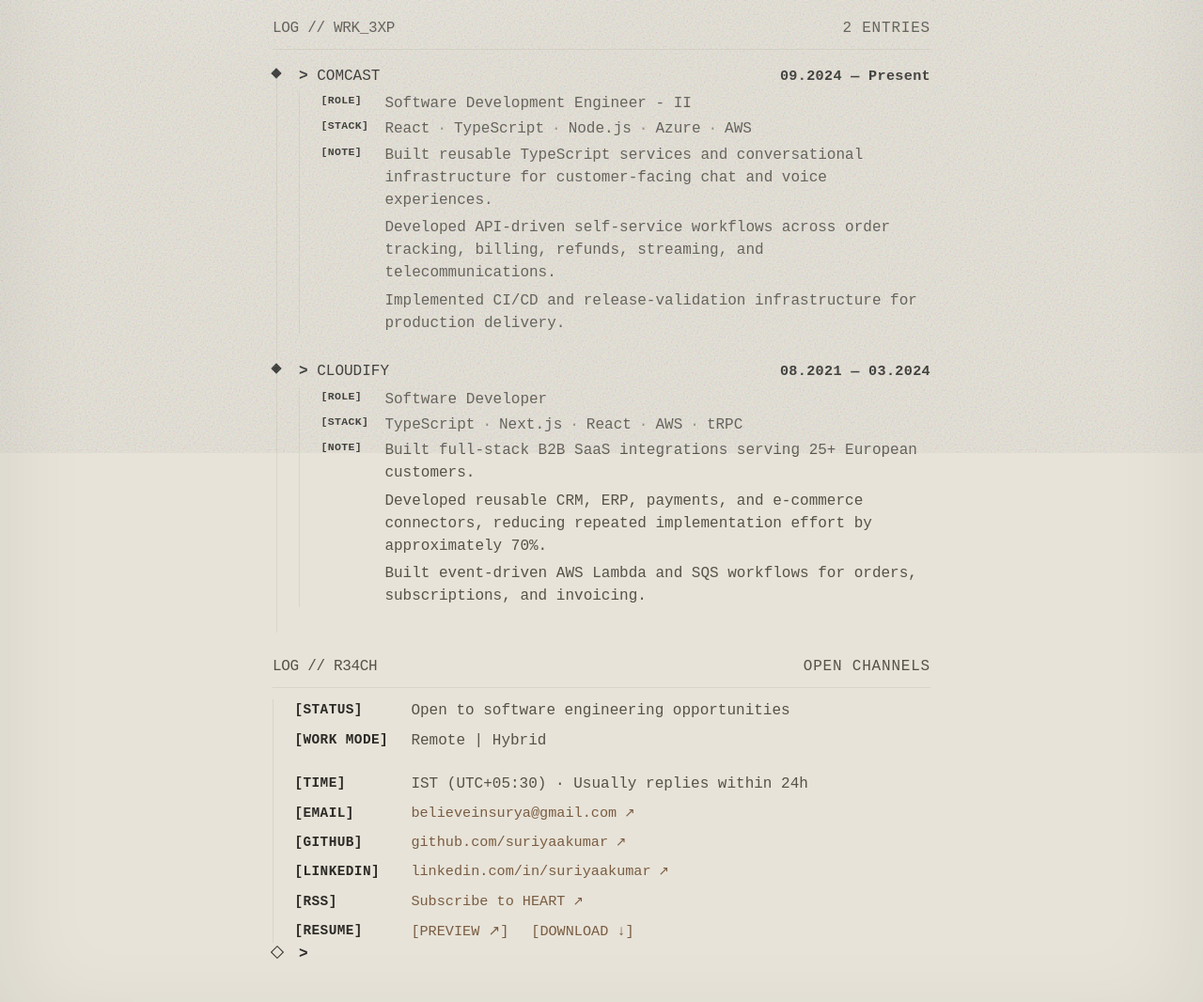
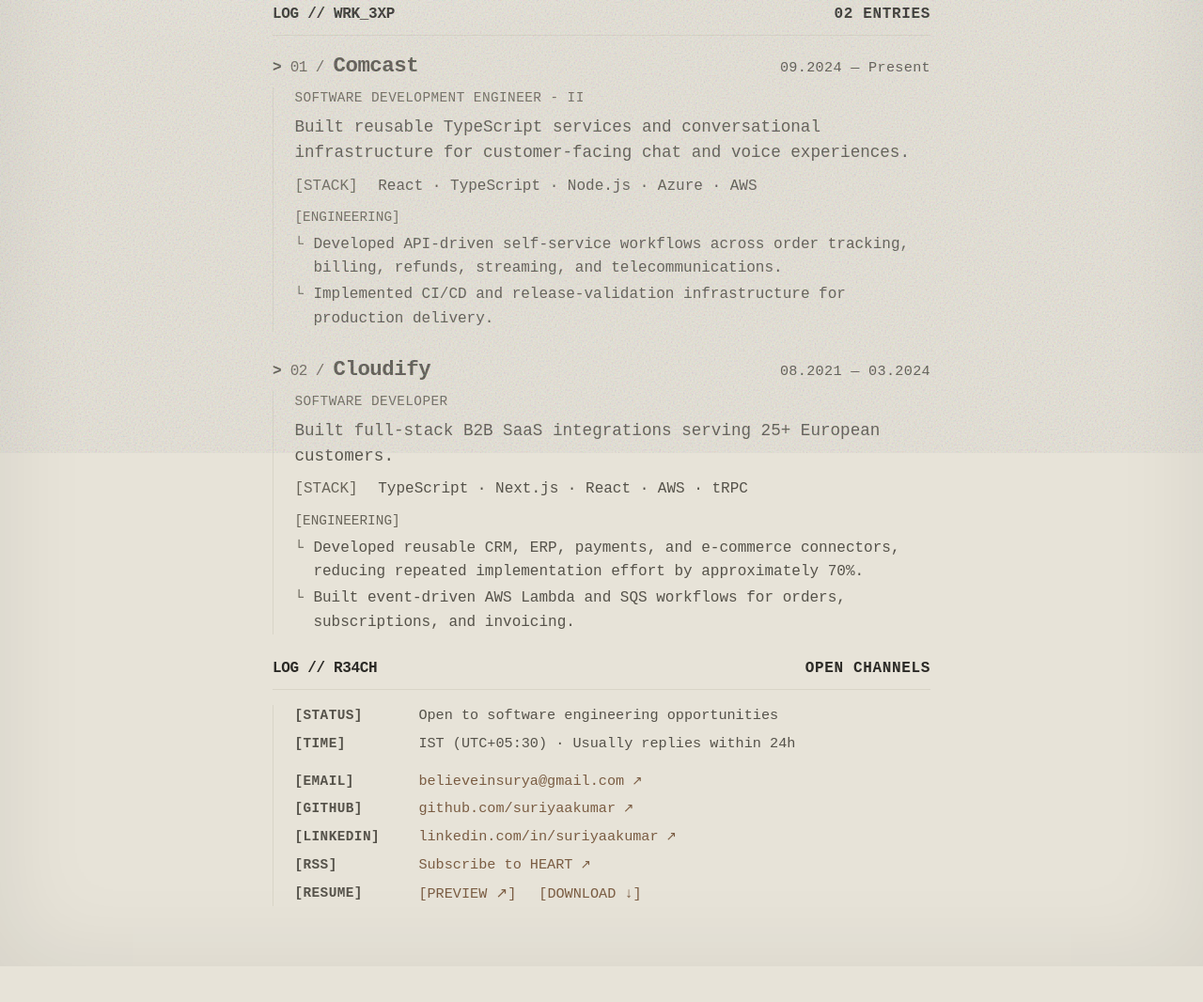
Before and after one commit to suriyaakumar/portfolio, an Astro site: page / in a window 1280 px wide. Shown: the part 318-1384 px from the top of the page at 94% size. After the commit the page ends 1346 px from the top, so only its background shows below. Built offline with nearby package versions, Linux system fonts and the light colour scheme; Astro itself is replaced by a stand-in of ours.

Commit message:
feat: adapt brain styles to face

```diff
--- a/src/pages/index.astro
+++ b/src/pages/index.astro
@@ -17,18 +17,18 @@ interface Experience {
 	details: string[];
 }
 
+interface Contact {
+	key: string;
+	value: string;
+	href: string;
+}
+
 const identity: Field[] = [
 	{ key: "NAME", value: "Suriyaa Kumar" },
 	{ key: "A/S/L", value: "26 / M / Chennai" },
 	{ key: "ROLE", value: "Software Engineer" },
-	{
-		key: "FOCUS",
-		value: "Backend systems · APIs · Full-stack",
-	},
-	{
-		key: "BEYOND",
-		value: "Music, games, anime, writing & the internet",
-	},
+	{ key: "FOCUS", value: "Backend systems · APIs · Full-stack" },
+	{ key: "BEYOND", value: "Music, games, anime, writing & the internet" },
 ];
 
 const experiences: Experience[] = [
@@ -56,40 +56,36 @@ const experiences: Experience[] = [
 	},
 ];
 
-const contacts = [
+const contacts: Contact[] = [
 	{
 		key: "EMAIL",
 		value: "believeinsurya@gmail.com",
 		href: "mailto:believeinsurya@gmail.com",
-		external: false,
 	},
 	{
 		key: "GITHUB",
 		value: "github.com/suriyaakumar",
 		href: "https://github.com/suriyaakumar",
-		external: true,
 	},
 	{
 		key: "LINKEDIN",
 		value: "linkedin.com/in/suriyaakumar",
 		href: "https://linkedin.com/in/suriyaakumar",
-		external: true,
 	},
 	{
 		key: "RSS",
 		value: "Subscribe to HEART",
 		href: "/rss.xml",
-		external: true,
 	},
 ];
 ---
 
 <BaseLayout
 	title="Suriyaa Kumar | Face"
-	description="Software developer specializing in TypeScript, Node.js, React, and backend integrations."
+	description="Software engineer specializing in TypeScript, backend systems, integrations, and full-stack development."
 >
 	<div class="face">
-		<!-- Identity -->
+		<!-- WHOIS -->
 		<section class="profile" aria-labelledby="identity-heading">
 			<div class="portrait">
 				<Image src={portrait} alt="Suriyaa Kumar" priority />
@@ -114,103 +110,104 @@ const contacts = [
 			</div>
 		</section>
 
-		<!-- Experience -->
+		<!-- WORK EXPERIENCE -->
 		<section class="work" aria-labelledby="experience-heading">
 			<header class="section-header">
 				<h2 id="experience-heading">LOG // WRK_3XP</h2>
-				<span>
-					{experiences.length}
-					{experiences.length === 1 ? " ENTRY" : " ENTRIES"}
-				</span>
+				<span
+					>{String(experiences.length).padStart(2, "0")} ENTRIES</span
+				>
 			</header>
 
-			<ol class="rail">
+			<ol class="work-list">
 				{
-					experiences.map((entry) => (
-						<li class="entry">
-							<span class="node" aria-hidden="true" />
-
-							<div class="entry-header">
-								<div class="company">
-									<span class="prompt" aria-hidden="true">
+					experiences.map((entry, index) => (
+						<li class="work-entry">
+							<div class="work-heading">
+								<h3>
+									<span
+										class="work-prompt"
+										aria-hidden="true"
+									>
 										&gt;
 									</span>
-									<span>{entry.org.toUpperCase()}</span>
+									<span class="work-number">
+										{String(index + 1).padStart(2, "0")} /
+									</span>
+									<span class="work-title">{entry.org}</span>
+								</h3>
+
+								<span class="work-period">{entry.period}</span>
 							</div>
 
-								<span class="period">{entry.period}</span>
+							<div class="work-body">
+								<p class="work-subtitle">{entry.role}</p>
+								<p class="work-description">
+									{entry.details[0]}
+								</p>
+
+								<div class="work-meta">
+									<span>[STACK]</span>
+									<span>{entry.stack.join(" · ")}</span>
 								</div>
 
-							<div class="fields">
-								<div class="field">
-									<span class="key">[ROLE]</span>
-									<span class="value">{entry.role}</span>
-								</div>
-
-								<div class="field">
-									<span class="key">[STACK]</span>
-									<div class="value stack">
-										{entry.stack.map((tech) => (
-											<span>{tech}</span>
+								<div class="work-engineering">
+									<span class="engineering-label">
+										[ENGINEERING]
+									</span>
+									<ul>
+										{entry.details
+											.slice(1)
+											.map((detail) => (
+												<li>{detail}</li>
 											))}
-									</div>
-								</div>
-
-								<div class="field">
-									<span class="key">[NOTE]</span>
-									<div class="value notes">
-										{entry.details.map((detail) => (
-											<p>{detail}</p>
-										))}
-									</div>
+									</ul>
 								</div>
 							</div>
 						</li>
 					))
 				}
+			</ol>
+		</section>
 
-				<!-- Contact -->
-				<section
-					class="contact"
-					id="contact"
-					aria-labelledby="contact-heading"
-				>
+		<!-- REACH -->
+		<section class="contact" id="contact" aria-labelledby="contact-heading">
 			<header class="section-header">
 				<h2 id="contact-heading">LOG // R34CH</h2>
 				<span>OPEN CHANNELS</span>
 			</header>
 
 			<div class="fields">
+				<div class="contact-group">
 					<div class="field">
 						<span class="key">[STATUS]</span>
 						<span class="value"
 							>Open to software engineering opportunities</span
 						>
 					</div>
-
-						<div class="field">
-							<span class="key">[WORK MODE]</span>
-							<span class="value">Remote | Hybrid</span>
-						</div>
-
 					<div class="field">
 						<span class="key">[TIME]</span>
 						<span class="value"
 							>IST (UTC+05:30) · Usually replies within 24h</span
 						>
 					</div>
+				</div>
 
+				<div class="contact-group">
 					{
-							contacts.map(({ key, value, href, external }) => (
+						contacts.map(({ key, value, href }) => (
 							<div class="field">
 								<span class="key">[{key}]</span>
-
 								<a
 									class="value contact-link"
 									href={href}
-										target={external ? "_blank" : undefined}
+									target={
+										href.startsWith("https://")
+											? "_blank"
+											: undefined
+									}
 									rel={
-											external
+										href.startsWith("https://")
 											? "noopener noreferrer"
 											: undefined
 									}
@@ -224,7 +221,6 @@ const contacts = [
 
 					<div class="field">
 						<span class="key">[RESUME]</span>
-
 						<div class="resume-actions">
 							<button
 								id="resume-preview"
@@ -246,9 +242,10 @@ const contacts = [
 						</div>
 					</div>
 				</div>
+			</div>
 		</section>
 
-				<!-- Résumé preview -->
+		<!-- RESUME PREVIEW -->
 		<dialog
 			id="resume-dialog"
 			class="resume-dialog"
@@ -256,19 +253,12 @@ const contacts = [
 		>
 			<header class="resume-header">
 				<h2 id="resume-title">LOG // R3SUM3</h2>
-
 				<div class="resume-controls">
-							<a
-								href="/resume.pdf"
-								download="Suriyaa_Kumar_Resume.pdf"
-							>
+					<a href="/resume.pdf" download="Suriyaa_Kumar_Resume.pdf">
 						[DOWNLOAD ↓]
 					</a>
-
 					<form method="dialog">
-								<button type="submit" autofocus>
-									[CLOSE ×]
-								</button>
+						<button type="submit" autofocus>[CLOSE ×]</button>
 					</form>
 				</div>
 			</header>
@@ -281,29 +271,11 @@ const contacts = [
 
 			<footer class="resume-footer">
 				<span>DOCUMENT // PDF</span>
-						<a
-							href="/resume.pdf"
-							target="_blank"
-							rel="noopener noreferrer"
-						>
+				<a href="/resume.pdf" target="_blank" rel="noopener noreferrer">
 					[OPEN EXTERNALLY ↗]
 				</a>
 			</footer>
 		</dialog>
-
-				<!-- Terminal cursor -->
-				<li class="entry end">
-					<span class="node" aria-hidden="true"></span>
-
-					<div class="entry-header">
-						<div class="company">
-							<span class="prompt" aria-hidden="true">&gt;</span>
-							<span class="cursor">_</span>
-						</div>
-					</div>
-				</li>
-			</ol>
-		</section>
 	</div>
 </BaseLayout>
 
@@ -311,36 +283,29 @@ const contacts = [
 	function initializeResumePreview() {
 		const button =
 			document.querySelector<HTMLButtonElement>("#resume-preview");
-
 		const dialog =
 			document.querySelector<HTMLDialogElement>("#resume-dialog");
 
 		if (!button || !dialog) return;
 
 		button.onclick = () => {
-			if (!dialog.open) {
-				dialog.showModal();
-			}
+			if (!dialog.open) dialog.showModal();
 		};
 
 		dialog.onclick = (event) => {
 			if (event.target !== dialog) return;
 
 			const rect = dialog.getBoundingClientRect();
-
 			const outside =
 				event.clientX < rect.left ||
 				event.clientX > rect.right ||
 				event.clientY < rect.top ||
 				event.clientY > rect.bottom;
 
-			if (outside) {
-				dialog.close();
-			}
+			if (outside) dialog.close();
 		};
 	}
 
-	// Initialize on ordinary page loads.
 	if (document.readyState === "loading") {
 		document.addEventListener("DOMContentLoaded", initializeResumePreview, {
 			once: true,
@@ -349,6 +314,5 @@ const contacts = [
 		initializeResumePreview();
 	}
 
-	// Reinitialize after Astro client-side navigation.
 	document.addEventListener("astro:page-load", initializeResumePreview);
 </script>
--- a/src/styles/face.css
+++ b/src/styles/face.css
@@ -1,21 +1,25 @@
 /* =========================================
-   FACE — BASE
+   FACE — MAIN CONTAINER
    ========================================= */
 
 .face {
     width: 100%;
     max-width: 700px;
+    min-width: 0;
     margin-inline: auto;
+    box-sizing: border-box;
 
     font-family: var(--font-mono, monospace);
     font-size: 1rem;
     line-height: 1.6;
     color: var(--ink);
     text-align: left;
+
+    --face-muted: #686459;
 }
 
 /* =========================================
-   SHARED — HEADERS
+   SHARED — SECTION HEADERS
    ========================================= */
 
 .face .section-header {
@@ -24,13 +28,15 @@
     align-items: baseline;
     gap: 1rem;
 
+    width: 100%;
     padding-bottom: 0.5rem;
-    border-bottom: 1px solid var(--paper-edge);
+    border-bottom: 1px solid var(--paper-edge, #D8D4C7);
 
-    color: var(--ink-soft);
+    color: var(--ink, #2B2A26);
     font-size: 1rem;
-    font-weight: 500;
-    letter-spacing: 0.05em;
+    font-weight: 700;
+    line-height: 1.6;
+    letter-spacing: 0.04em;
     text-transform: uppercase;
 }
 
@@ -40,8 +46,7 @@
     font: inherit;
 }
 
-.face .section-header > span,
-.face .identity .section-header > span {
+.face .section-header > span {
     color: inherit;
     font: inherit;
     white-space: nowrap;
@@ -69,14 +74,14 @@
 
 .face .key {
     flex-shrink: 0;
-    color: var(--ink);
+    color: var(--ink-soft, #55524A);
+    font-weight: 600;
     letter-spacing: 0.03em;
 }
 
 .face .value {
     flex: 1;
     min-width: 0;
-
     color: var(--ink-soft, #55524A);
     line-height: 1.55;
     text-align: left;
@@ -84,7 +89,7 @@
 }
 
 /* =========================================
-   IDENTITY
+   WHOIS — PROFILE
    ========================================= */
 
 .face .profile {
@@ -96,10 +101,8 @@
 .face .portrait {
     flex-shrink: 0;
     box-sizing: border-box;
-
-    width: 160px;
-    height: 190px;
-
+    width: 130px;
+    height: 210px;
     padding: 4px;
     border: 1px solid var(--paper-edge, #D8D4C7);
     background: var(--paper, #EDEAE1);
@@ -110,10 +113,10 @@
     display: block;
     width: 100%;
     height: 100%;
-
     object-fit: cover;
-    transform: scale(2);
-    transform-origin: bottom;
+    /* Move the roof out of frame and center the subject. */
+    transform: scale(1.8);
+    transform-origin: center bottom;
 }
 
 .face .identity {
@@ -121,14 +124,13 @@
     min-width: 0;
 }
 
-.face .identity .field {
-    gap: 0.5rem;
+.face .identity .section-header {
+    margin-bottom: 0.75rem;
 }
 
 .face .identity .key {
     width: 5.25rem;
     font-size: 1rem;
-    font-weight: 600;
 }
 
 .face .identity .value {
@@ -137,255 +139,223 @@
 }
 
 /* =========================================
-   EXPERIENCE
+   WORK — BRAIN-STYLE ENTRIES
    ========================================= */
 
+.face .work {
+    margin-top: 1.25rem;
+}
 
 .face .work .section-header {
     margin-bottom: 1rem;
 }
 
-.face .rail {
+.face .work-list {
+    display: flex;
+    flex-direction: column;
+    gap: 1.5rem;
+    width: 100%;
+    min-width: 0;
     list-style: none;
     margin: 0;
     padding: 0;
 }
 
-.face .entry {
-    position: relative;
-    padding-left: 1.75rem;
-    padding-bottom: 1.5rem;
+.face .work-entry {
+    width: 100%;
+    min-width: 0;
+    margin: 0;
+    box-sizing: border-box;
 }
 
-/* Vertical rail */
-
-.face .entry::before {
-    content: "";
-    position: absolute;
-
-    left: 4px;
-    top: 0.35rem;
-    bottom: 0;
-
-    width: 1px;
-    background: var(--paper-edge, #D8D4C7);
-}
-
-.face .entry:last-child::before {
-    display: none;
-}
-
-/* Timeline nodes */
-
-.face .node {
-    position: absolute;
-    left: 0;
-    top: 0.3rem;
-
-    width: 8px;
-    height: 8px;
-
-    background: var(--accent, #2A2A28);
-    transform: rotate(45deg);
-}
-
-/* Company + period */
-
-.face .entry-header {
+.face .work-heading {
     display: flex;
     justify-content: space-between;
     align-items: baseline;
-    gap: 0.6rem;
-    margin-bottom: 0.25rem;
+    gap: 1rem;
+    margin: 0 0 0.35rem;
+    padding: 0;
+    text-align: left;
 }
 
-.face .company {
+.face .work-heading h3 {
     display: flex;
     align-items: baseline;
     gap: 0.6rem;
+    min-width: 0;
+    margin: 0;
+    padding: 0;
+    font-family: var(--font-mono, monospace);
+    font-weight: 400;
+    line-height: 1.5;
 }
 
-.face .prompt {
-    color: var(--accent, #2A2A28);
-    font-weight: 700;
+.face .work-prompt {
+    color: var(--ink-soft, #55524A);
+    font-size: 1rem;
+    font-weight: 600;
 }
 
-.face .period {
-    color: var(--ink);
+.face .work-number {
+    color: var(--face-muted);
+    font-size: 1rem;
+    font-weight: 400;
+    white-space: nowrap;
+}
+
+.face .work-title {
+    color: var(--ink-soft, #55524A);
+    font-family: var(--font-mono, monospace);
+    font-size: 1.4rem;
+    font-weight: 600;
+    line-height: 1.5;
+    letter-spacing: -0.02em;
+    text-transform: none;
+}
+
+.face .work-period {
+    color: var(--ink-soft, #55524A);
     font-size: 0.95rem;
-    font-weight: 600;
+    font-weight: 500;
     letter-spacing: 0.02em;
     white-space: nowrap;
 }
 
-/* Experience fields */
-
-.face .work .field {
-    margin-bottom: 0.2rem;
+.face .work-body {
+    width: 100%;
+    min-width: 0;
+    box-sizing: border-box;
+    margin-left: 0;
+    padding-left: 1.4rem;
+    border-left: 1px solid var(--paper-edge, #D8D4C7);
 }
 
-.face .work .key {
-    width: 3.5rem;
-    font-size: 0.72rem;
-    font-weight: 600;
-    color: var(--ink);
+.face .work-subtitle {
+    margin: 0 0 0.4rem;
+    color: var(--face-muted);
+    font-size: 0.9rem;
+    font-weight: 400;
+    line-height: 1.6;
+    letter-spacing: 0.03em;
+    text-transform: uppercase;
 }
 
-.face .work .value {
+.face .work-description {
+    width: 100%;
+    margin: 0 0 0.65rem;
+    color: var(--ink-soft, #55524A);
+    font-size: 1.1rem;
+    font-weight: 400;
+    line-height: 1.5;
+    text-align: left;
+}
+
+.face .work-meta {
+    display: block;
+    margin-bottom: 0.65rem;
+    color: var(--ink-soft, #55524A);
+    font-size: 1rem;
     line-height: 1.5;
 }
 
-/* Technology stack */
-
-.face .stack {
-    display: flex;
-    flex-wrap: wrap;
-    column-gap: 0.5rem;
-    row-gap: 0.25rem;
+.face .work-meta > span:first-child {
+    color: var(--face-muted);
+    margin-right: 0.75rem;
 }
 
-.face .stack span:not(:last-child)::after {
-    content: "·";
-    color: var(--ink-faint);
-    margin-left: 0.5rem;
+.face .work-engineering {
+    margin-bottom: 0;
 }
 
-/* Accomplishments */
-
-.face .notes {
-    display: flex;
-    flex-direction: column;
-    gap: 0.35rem;
+.face .engineering-label {
+    display: block;
+    margin-bottom: 0.3rem;
+    color: var(--face-muted);
+    font-size: 0.9rem;
+    line-height: 1.6;
 }
 
-.face .notes p {
+.face .work-engineering ul {
+    list-style: none;
     margin: 0;
+    padding: 0;
+}
+
+.face .work-engineering li {
+    position: relative;
+    padding-left: 1.25rem;
+    margin-bottom: 0.15rem;
+    color: var(--ink-soft, #55524A);
+    font-size: 1rem;
+    line-height: 1.6;
     text-align: left;
 }
 
-/* Terminal cursor */
-
-.face .entry.end {
-    padding-bottom: 0;
+.face .work-engineering li::before {
+    content: "└";
+    position: absolute;
+    left: 0;
+    color: var(--face-muted);
 }
 
-.face .end .node {
-    background: transparent;
-    border: 1px solid var(--accent, #2A2A28);
-}
-
-.face .cursor {
-    color: var(--accent, #2A2A28);
-    animation: face-blink 1.1s step-end infinite;
-}
-
-@keyframes face-blink {
-    50% {
-        opacity: 0;
-    }
+.face .work-engineering li:last-child {
+    margin-bottom: 0;
 }
 
 /* =========================================
-   RESPONSIVE
+   REACH — CONTACT
    ========================================= */
 
-@media (max-width: 480px) {
-    .face .profile {
-        flex-direction: column;
-        align-items: center;
-        gap: 1rem;
-    }
-
-    .face .portrait {
-        width: 110px;
-        height: 140px;
-    }
-
-    .face .identity {
-        width: 100%;
-    }
-
-    .face .section-header {
-        font-size: 0.8rem;
-    }
-
-    .face .fields {
-        padding-left: 0.85rem;
-    }
-
-    .face .field {
-        gap: 0.5rem;
-    }
-
-    .face .identity .key {
-        width: 5.25rem;
-        font-size: 0.85rem;
-    }
-
-    .face .identity .value {
-        font-size: 0.85rem;
-    }
-
-    .face .entry {
-        padding-left: 1.25rem;
-        padding-bottom: 1.25rem;
-    }
-
-    .face .entry-header {
-        flex-direction: column;
-        align-items: flex-start;
-        gap: 0.25rem;
-    }
-
-    .face .period {
-        margin-left: 1.2rem;
-        font-size: 0.85rem;
-    }
-
-    .face .work .value {
-        font-size: 0.9rem;
-    }
+.face .contact {
+    margin-top: 1.5rem;
+    scroll-margin-top: 5rem;
 }
 
-@media (prefers-reduced-motion: reduce) {
-    .face .cursor {
-        animation: none;
-    }
+.face .contact .section-header {
+    margin-bottom: 1rem;
 }
 
-/* =========================================
-   CONTACT
-   ========================================= */
-
-.face .work,
-.face .contact {
-    margin-top: 1.5rem;
+.face .contact-group {
+    display: flex;
+    flex-direction: column;
+    gap: 0.4rem;
 }
 
-.face .identity .section-header,
-.face .contact .section-header {
-    margin-bottom: 0.75rem;
+.face .contact-group + .contact-group {
+    margin-top: 1rem;
+}
+
+.face .contact .field {
+    margin: 0;
 }
 
 .face .contact .key {
-    width: 7rem;
+    width: 7.5rem;
     font-size: 0.9rem;
     font-weight: 600;
+}
+
+.face .contact .value {
+    font-size: 0.95rem;
 }
 
 .face .contact-link {
     display: inline-flex;
     align-items: baseline;
     gap: 0.5rem;
+    flex: 0 1 auto;
     width: fit-content;
-
+    min-width: 0;
     color: var(--accent-face, #7A5C42);
     font-size: 0.95rem;
     font-weight: 500;
     text-decoration: none;
     overflow-wrap: anywhere;
+}
 
-    transition: color 150ms ease;
+.face .contact-link span {
+    flex-shrink: 0;
+    font-size: 0.85rem;
 }
 
 .face .contact-link:hover {
@@ -394,59 +364,10 @@
     text-underline-offset: 4px;
 }
 
-/* Contact field spacing */
-
-.face .contact .fields {
-    display: flex;
-    flex-direction: column;
-    gap: 0.5rem;
-}
-
-.face .contact .field {
-    margin-bottom: 0;
-}
-
-/* Separate availability from contact links */
-
-.face .contact .field:nth-child(2) {
-    margin-bottom: 0.9rem;
-}
-
-.face .contact-link:focus-visible {
-    outline: 2px solid var(--accent-face, #7A5C42);
-    outline-offset: 4px;
-}
-
-.face .contact-link span {
-    flex-shrink: 0;
-    font-size: 0.85rem;
-}
-
-/* Mobile */
-
-@media (max-width: 480px) {
-    .face .contact .key {
-        width: 6.5rem;
-        font-size: 0.85rem;
-    }
-
-    .face .work,
-    .face .contact {
-        margin-top: 1.25rem;
-    }
-
-    .face .contact-link {
-        font-size: 0.85rem;
-    }
-}
-
-/* =========================================
-   RESUME — ACTIONS
-   ========================================= */
-
 .face .resume-actions {
     display: flex;
     flex-wrap: wrap;
+    align-items: baseline;
     gap: 1.5rem;
 }
 
@@ -454,11 +375,11 @@
     padding: 0;
     border: none;
     background: none;
-
     color: var(--accent-face, #7A5C42);
-    font: inherit;
+    font-family: inherit;
     font-size: 0.95rem;
     font-weight: 500;
+    line-height: inherit;
     text-decoration: none;
     cursor: pointer;
 }
@@ -470,24 +391,20 @@
 }
 
 /* =========================================
-   RESUME — MODAL
+   RESUME — PREVIEW DIALOG
    ========================================= */
 
 .face .resume-dialog {
     box-sizing: border-box;
-
     width: min(900px, calc(100vw - 2rem));
     height: min(850px, calc(100dvh - 2rem));
     max-width: none;
     max-height: none;
-
     margin: auto;
     padding: 0;
-
     background: var(--paper, #EDEAE1);
     border: 1px solid var(--paper-edge, #D8D4C7);
     color: var(--ink);
-
     font-family: var(--font-mono, monospace);
 }
 
@@ -500,22 +417,18 @@
     background: rgba(25, 24, 22, 0.7);
 }
 
-/* Header */
-
 .face .resume-header {
     display: flex;
     align-items: center;
     justify-content: space-between;
     gap: 1rem;
-
     padding: 0.9rem 1.25rem;
     border-bottom: 1px solid var(--paper-edge);
 }
 
 .face .resume-header h2 {
     margin: 0;
-
-    color: var(--ink-faint);
+    color: var(--face-muted);
     font-size: 0.92rem;
     font-weight: 600;
     letter-spacing: 0.05em;
@@ -527,15 +440,18 @@
     gap: 1.5rem;
 }
 
+.face .resume-controls form {
+    margin: 0;
+}
+
 .face .resume-controls a,
 .face .resume-controls button,
 .face .resume-footer a {
     padding: 0;
     border: none;
     background: none;
-
-    color: var(--accent-face);
-    font: inherit;
+    color: var(--accent-face, #7A5C42);
+    font-family: inherit;
     font-size: 0.8rem;
     text-decoration: none;
     cursor: pointer;
@@ -548,8 +464,6 @@
     text-underline-offset: 4px;
 }
 
-/* PDF viewer */
-
 .face .resume-viewer {
     display: block;
     flex: 1;
@@ -559,32 +473,130 @@
     background: white;
 }
 
-/* Footer */
-
 .face .resume-footer {
     display: flex;
     justify-content: space-between;
     gap: 1rem;
-
     padding: 0.65rem 1.25rem;
     border-top: 1px solid var(--paper-edge);
-
-    color: var(--ink-faint);
+    color: var(--face-muted);
     font-size: 0.75rem;
 }
 
-/* Keyboard accessibility */
-
+.face .contact-link:focus-visible,
 .face .resume-link:focus-visible,
 .face .resume-dialog a:focus-visible,
 .face .resume-dialog button:focus-visible {
-    outline: 2px solid var(--accent-face);
+    outline: 2px solid var(--accent-face, #7A5C42);
     outline-offset: 4px;
 }
 
-/* Mobile */
+/* =========================================
+   FACE — PAGE LAYOUT
+   ========================================= */
+
+main:has(> .face) {
+    align-items: stretch;
+    text-align: left;
+    gap: 0;
+    padding-top: 1.5rem;
+    padding-bottom: 4rem;
+}
+
+main:has(> .face) > .face {
+    width: 100%;
+    max-width: 700px;
+    margin-inline: auto;
+    padding: 0;
+    box-sizing: border-box;
+}
+
+/* =========================================
+   RESPONSIVE
+   ========================================= */
 
 @media (max-width: 600px) {
+    .face .section-header {
+        font-size: 0.85rem;
+    }
+
+    .face .profile {
+        flex-direction: column;
+        align-items: center;
+        gap: 1rem;
+    }
+
+    .face .portrait {
+        width: 110px;
+        height: 140px;
+    }
+
+    .face .portrait img {
+        transform: scale(1.45);
+        transform-origin: center bottom;
+    }
+
+    .face .identity {
+        width: 100%;
+    }
+
+    .face .identity .key,
+    .face .identity .value {
+        font-size: 0.85rem;
+    }
+
+    .face .fields {
+        padding-left: 0.85rem;
+    }
+
+    .face .work-heading {
+        flex-direction: column;
+        align-items: flex-start;
+        gap: 0.25rem;
+    }
+
+    .face .work-title {
+        font-size: 1.25rem;
+    }
+
+    .face .work-number {
+        font-size: 0.9rem;
+    }
+
+    .face .work-period {
+        font-size: 0.85rem;
+        margin-left: 1.5rem;
+    }
+
+    .face .work-description {
+        font-size: 1rem;
+        line-height: 1.75;
+    }
+
+    .face .work-meta,
+    .face .work-engineering li {
+        font-size: 1rem;
+    }
+
+    .face .work-subtitle,
+    .face .engineering-label {
+        font-size: 0.875rem;
+    }
+
+    .face .contact .key {
+        width: 6.5rem;
+        font-size: 0.85rem;
+    }
+
+    .face .contact .value,
+    .face .resume-link {
+        font-size: 0.85rem;
+    }
+
+    .face .resume-actions {
+        gap: 1rem;
+    }
+
     .face .resume-dialog {
         width: calc(100vw - 1rem);
         height: calc(100dvh - 1rem);
@@ -611,12 +623,4 @@
         padding: 0.65rem 0.75rem;
         font-size: 0.65rem;
     }
-
-    .face .resume-actions {
-        gap: 1rem;
-    }
-
-    .face .resume-link {
-        font-size: 0.8rem;
-    }
 }
```
Lines whose indentation alone changed are shown as unchanged.
